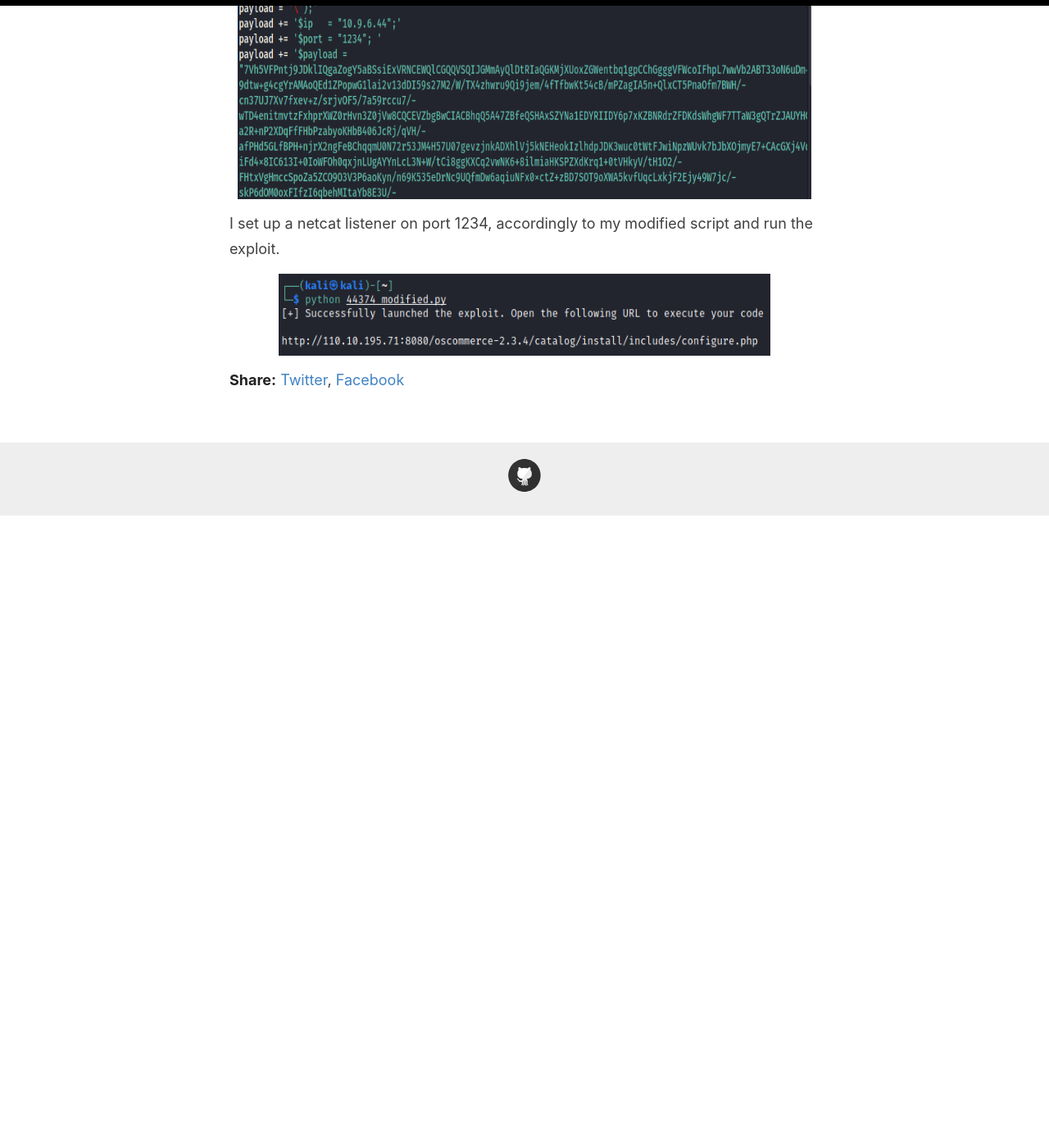
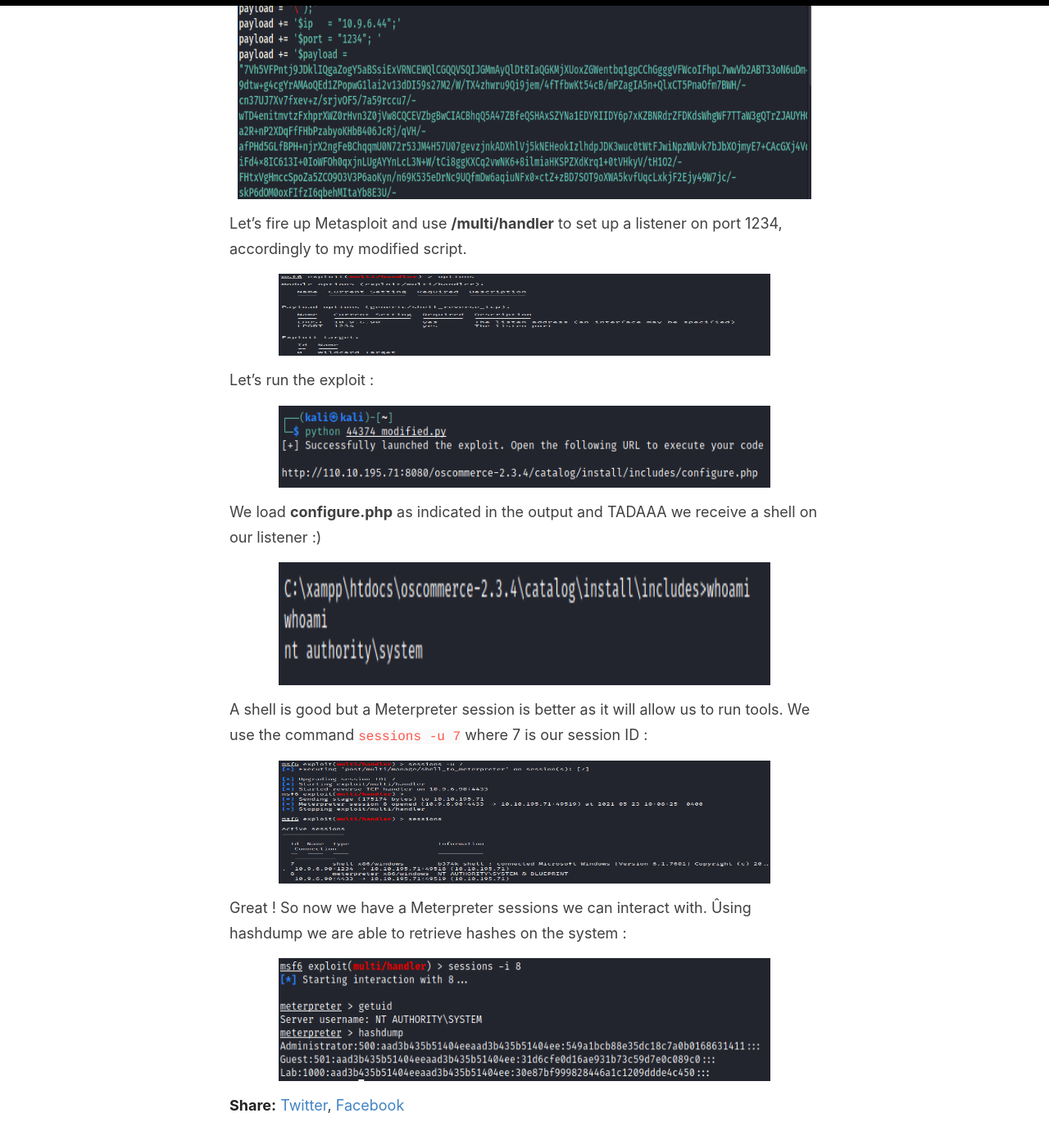
Before and after one commit to 0xdnxh/0xdnxh.github.io, a Jekyll site: the page built from _posts/2021-5-23-THM-Blueprint-Writeup.md, in a window 1280 px wide and 1400 px high, scrolled down 4380 px. Shown: the top 1397 px of the window at 82% size. Built offline with Jekyll 4.4.1, drawn with Linux system fonts in a browser that asks for light colours; before the commit the page ends 5010 px from its top, so only the background shows below that.

Commit message:
Added parts

````diff
--- a/_posts/2021-5-23-THM-Blueprint-Writeup.md
+++ b/_posts/2021-5-23-THM-Blueprint-Writeup.md
@@ -52,6 +52,22 @@
 
 <img src="/images/THM/Blueprint/exploit_modified.PNG" width="700" height="500"/>
 
-I set up a netcat listener on port 1234, accordingly to my modified script and run the exploit.
+Let's fire up Metasploit and use **/multi/handler** to set up a listener on port 1234, accordingly to my modified script.
+
+<img src="/images/THM/Blueprint/multihandler.PNG" width="600" height="100"/>
+
+Let's run the exploit :
 
 <img src="/images/THM/Blueprint/launching_script.PNG" width="600" height="100"/>
+
+We load **configure.php** as indicated in the output and TADAAA we receive a shell on our listener :)
+
+<img src="/images/THM/Blueprint/metasploit_shell.PNG" width="600" height="150"/>
+
+A shell is good but a Meterpreter session is better as it will allow us to run tools. We use the command ```sessions -u 7``` where 7 is our session ID :
+
+<img src="/images/THM/Blueprint/upgrade.PNG" width="600" height="150"/>
+
+Great ! So now we have a Meterpreter sessions we can interact with. Ûsing hashdump we are able to retrieve hashes on the system :
+
+<img src="/images/THM/Blueprint/hashdump.PNG" width="600" height="150"/>
````
Also changed, not shown: images/THM/Blueprint/banner.PNG, images/THM/Blueprint/hashdump.PNG (added), images/THM/Blueprint/metasploit_shell.PNG (added), images/THM/Blueprint/multihandler.PNG (added), images/THM/Blueprint/upgrade.PNG (added).
